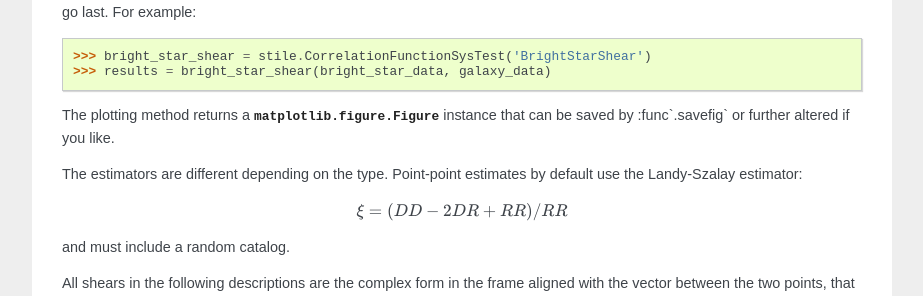
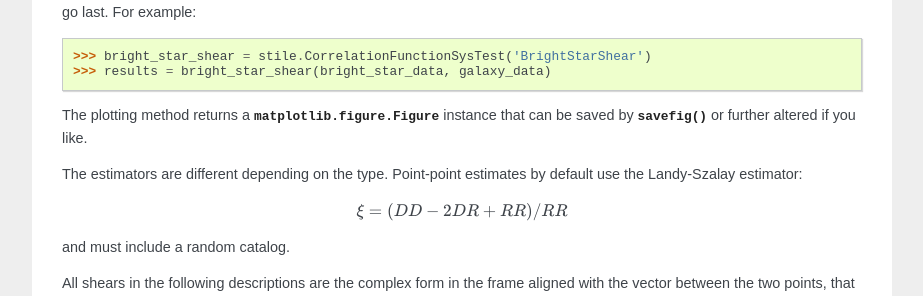
Before and after one commit to msimet/Stile, a Sphinx documentation site: the page built from doc/systest_basics.rst, in a window 1280 px wide and 900 px high, scrolled down 1745 px. Shown: the part 153-449 px from the top of the window, without its empty margins (198-1121 px from the left). Built offline with Sphinx 7.4.7, drawn with Linux system fonts in a browser that asks for light colours.

Commit message:
typo fix (#17)

```diff
--- a/doc/systest_basics.rst
+++ b/doc/systest_basics.rst
@@ -112,7 +112,7 @@ first, and any data set with a scalar value you're using should go last.  For ex
 >>> results = bright_star_shear(bright_star_data, galaxy_data)
 
 The plotting method returns a :class:`matplotlib.figure.Figure` instance that can be saved
-by :func`.savefig` or further altered if you like.
+by :func:`.savefig` or further altered if you like.
 
 The estimators are different depending on the type.  Point-point estimates by default use
 the Landy-Szalay estimator:
```
